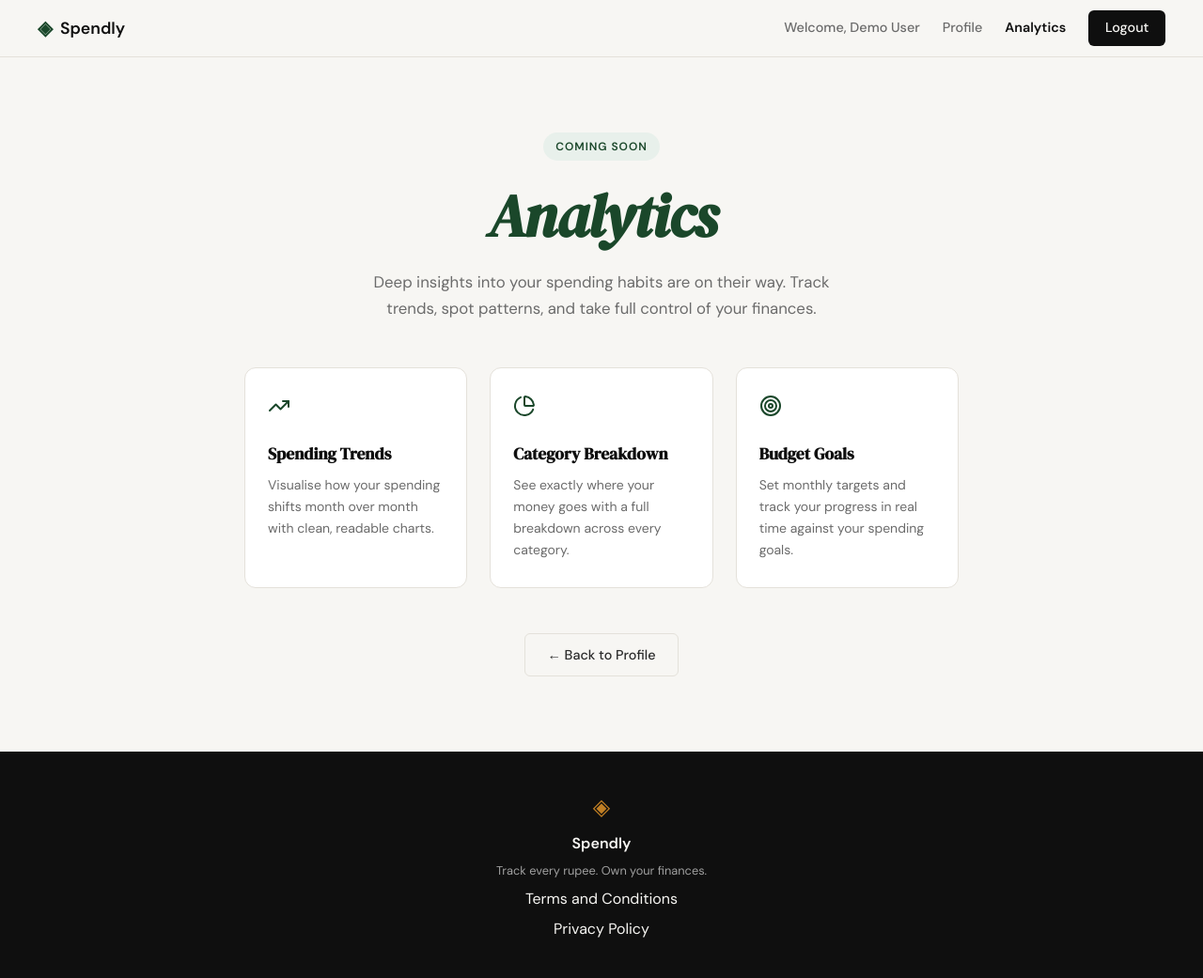
After one commit to hanzla-mansuri/spendly, a Flask app: page /analytics in a window 1280 px wide. The commit adds this page. Shown: the whole page at 94% size. Run offline with Flask 3, Linux system fonts and the light colour scheme; a user stored in the database is signed in.

Commit message:
add comin soon page

```diff
--- a/app.py
+++ b/app.py
@@ -145,6 +145,13 @@ def profile():
                            presets=presets, active_preset=active_preset)
 
 
+@app.route("/analytics")
+def analytics():
+    if not session.get("user_id"):
+        return redirect(url_for("login"))
+    return render_template("analytics.html")
+
+
 @app.route("/expenses/add")
 def add_expense():
     return "Add expense — coming in Step 7"
--- a/static/css/style.css
+++ b/static/css/style.css
@@ -114,6 +114,8 @@ a { color: inherit; text-decoration: none; }
 .nav-cta:hover { background: var(--accent) !important; }
 
 .nav-welcome { color: var(--ink-muted); font-size: 0.9rem; }
+
+.nav-links a.nav-active { color: var(--ink); font-weight: 600; }
 
 /* ------------------------------------------------------------------ */
 /* Main                                                                */
@@ -589,6 +591,84 @@ a { color: inherit; text-decoration: none; }
 }
 
 /* ------------------------------------------------------------------ */
+/* Analytics — Coming Soon                                             */
+/* ------------------------------------------------------------------ */
+
+.soon-page {
+    min-height: calc(100vh - 60px - 100px);
+    display: flex;
+    align-items: center;
+    justify-content: center;
+    padding: 5rem 2rem;
+}
+
+.soon-inner {
+    max-width: 760px;
+    width: 100%;
+    text-align: center;
+}
+
+.soon-title {
+    font-family: var(--font-display);
+    font-size: clamp(2.5rem, 5vw, 4rem);
+    line-height: 1.1;
+    letter-spacing: -0.02em;
+    color: var(--ink);
+    margin-bottom: 1.25rem;
+}
+
+.soon-title em {
+    font-style: italic;
+    color: var(--accent);
+}
+
+.soon-subtitle {
+    font-size: 1.05rem;
+    color: var(--ink-muted);
+    line-height: 1.7;
+    max-width: 500px;
+    margin: 0 auto 3rem;
+}
+
+.soon-features {
+    display: grid;
+    grid-template-columns: repeat(3, 1fr);
+    gap: 1.5rem;
+    margin-bottom: 3rem;
+}
+
+.soon-feature {
+    background: var(--paper-card);
+    border: 1px solid var(--border);
+    border-radius: var(--radius-md);
+    padding: 1.75rem 1.5rem;
+    text-align: left;
+}
+
+.soon-feature-icon {
+    color: var(--accent);
+    margin-bottom: 1rem;
+    font-size: 1.25rem;
+}
+
+.soon-feature-title {
+    font-family: var(--font-display);
+    font-size: 1.1rem;
+    color: var(--ink);
+    margin-bottom: 0.5rem;
+}
+
+.soon-feature-body {
+    font-size: 0.875rem;
+    color: var(--ink-muted);
+    line-height: 1.65;
+}
+
+@media (max-width: 700px) {
+    .soon-features { grid-template-columns: 1fr; }
+}
+
+/* ------------------------------------------------------------------ */
 /* Flash messages                                                      */
 /* ------------------------------------------------------------------ */
 
--- /dev/null
+++ b/templates/analytics.html
@@ -0,0 +1,42 @@
+{% extends "base.html" %}
+
+{% block title %}Analytics — Spendly{% endblock %}
+
+{% block content %}
+<div class="soon-page">
+    <div class="soon-inner">
+
+        <span class="hero-badge">Coming Soon</span>
+
+        <h1 class="soon-title">
+            <em>Analytics</em>
+        </h1>
+
+        <p class="soon-subtitle">
+            Deep insights into your spending habits are on their way.
+            Track trends, spot patterns, and take full control of your finances.
+        </p>
+
+        <div class="soon-features">
+            <div class="soon-feature">
+                <div class="soon-feature-icon"><i data-lucide="trending-up"></i></div>
+                <h3 class="soon-feature-title">Spending Trends</h3>
+                <p class="soon-feature-body">Visualise how your spending shifts month over month with clean, readable charts.</p>
+            </div>
+            <div class="soon-feature">
+                <div class="soon-feature-icon"><i data-lucide="pie-chart"></i></div>
+                <h3 class="soon-feature-title">Category Breakdown</h3>
+                <p class="soon-feature-body">See exactly where your money goes with a full breakdown across every category.</p>
+            </div>
+            <div class="soon-feature">
+                <div class="soon-feature-icon"><i data-lucide="target"></i></div>
+                <h3 class="soon-feature-title">Budget Goals</h3>
+                <p class="soon-feature-body">Set monthly targets and track your progress in real time against your spending goals.</p>
+            </div>
+        </div>
+
+        <a href="{{ url_for('profile') }}" class="btn-ghost">← Back to Profile</a>
+
+    </div>
+</div>
+{% endblock %}
--- a/templates/base.html
+++ b/templates/base.html
@@ -21,7 +21,8 @@
             <div class="nav-links">
                 {% if session.get("user_id") %}
                     <span class="nav-welcome">Welcome, {{ session["user_name"] }}</span>
-                    <a href="{{ url_for('profile') }}">Profile</a>
+                    <a href="{{ url_for('profile') }}"{% if request.endpoint == 'profile' %} class="nav-active"{% endif %}>Profile</a>
+                    <a href="{{ url_for('analytics') }}"{% if request.endpoint == 'analytics' %} class="nav-active"{% endif %}>Analytics</a>
                     <a href="{{ url_for('logout') }}" class="nav-cta">Logout</a>
                 {% else %}
                     <a href="{{ url_for('login') }}">Sign in</a>
```
Also changed, not shown: .claude/settings.local.json.
